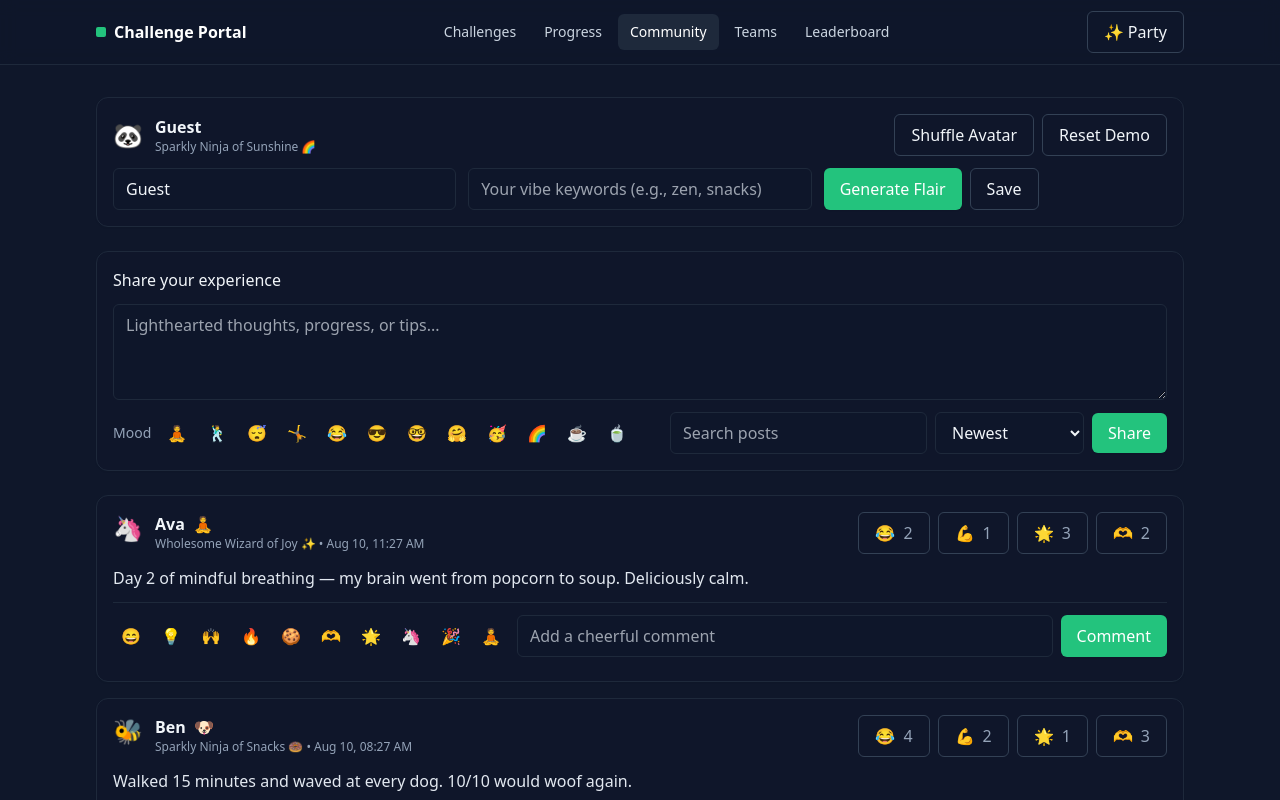
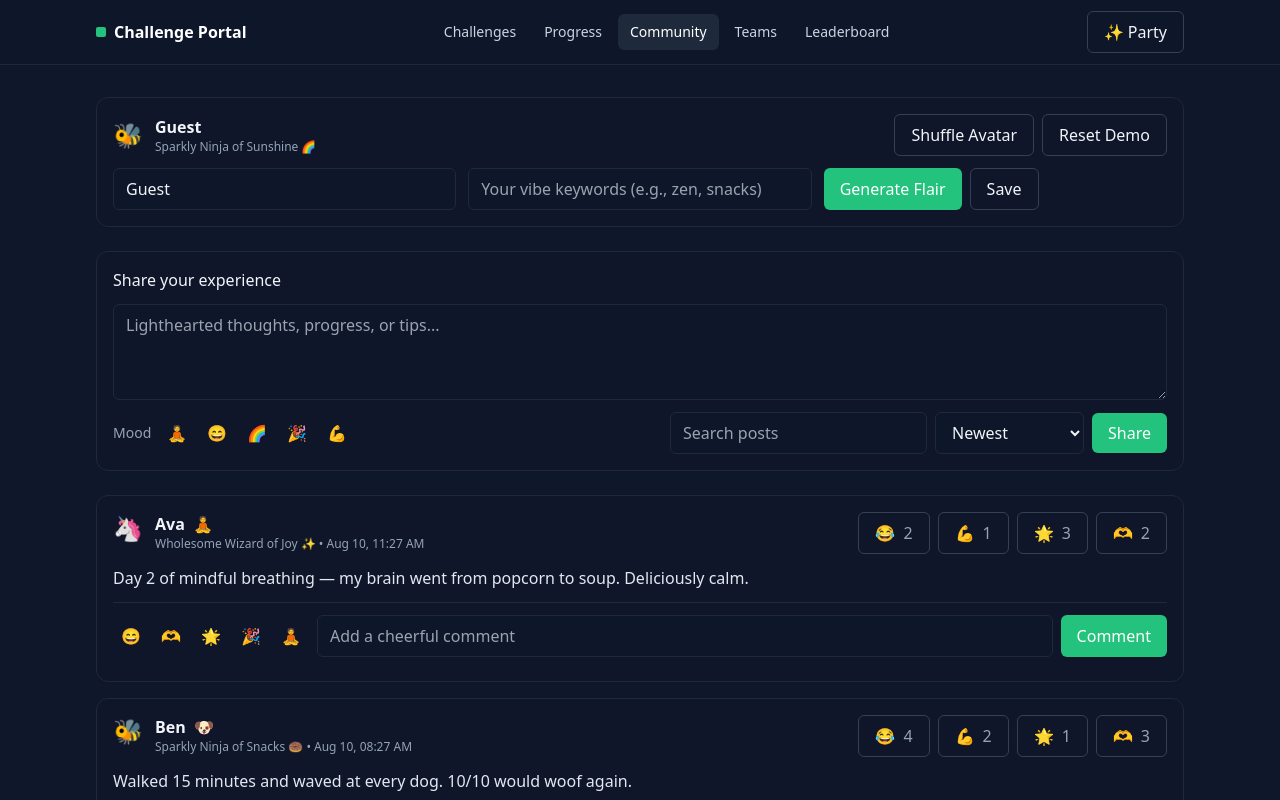
Before and after one commit to Bereket12-G/Tenaye, a React (Vite) app in the folder challenge-portal/: page /community in a window 1280 px wide. Shown: the top 800 px of the page. Built offline with nearby package versions, Linux system fonts and the light colour scheme.

Commit message:
Reduce emoji variety across multiple components for consistency
Co-authored-by: bg726685 <bg726685@gmail.com>

```diff
--- a/challenge-portal/src/components/CommunityBoard.tsx
+++ b/challenge-portal/src/components/CommunityBoard.tsx
@@ -3,7 +3,7 @@ import { useEffect, useMemo, useState } from 'react'
 const STORAGE_POSTS = 'community-board-posts-v1'
 const STORAGE_PROFILE = 'community-board-profile-v1'
 
-const AVATAR_EMOJIS = ['🦄','🐙','🐝','🐢','🐼','🦊','🐸','🦖','🐧','🐨','🐤','🐵','🦔','🦚','🦥','🐶','🐱']
+const AVATAR_EMOJIS = ['🦄','🐝','🐢','🐼','🦊','🐧']
 const REACTIONS = ['😂','💪','🌟','🫶'] as const
 
 type ReactionKey = typeof REACTIONS[number]
@@ -40,7 +40,7 @@ function generateFlair(keywords: string): string {
   const vibes = ['Zen','Sparkly','Turbo','Cozy','Chaotic','Wholesome','Sneaky','Glorious','Giggle','Cosmic']
   const nouns = ['Noodle','Ninja','Walrus','Wizard','Tornado','Muffin','Comet','Yogi','Disco','Koala']
   const extras = ['of Joy','of Calm','of Snacks','of Chaos','of Vibes','of Sunshine','of Shenanigans']
-  const emojis = ['✨','🍩','🌈','🧘','🎉','🪩','🍉','🫠','🦄','🐸']
+  const emojis = ['✨','🌈','🧘','🎉','💪']
   const kw = keywords.trim()
   const kwPart = kw ? ` ${kw.split(/[\,\s]+/).filter(Boolean)[0]}` : ''
   return `${pick(vibes)} ${pick(nouns)}${kwPart} ${pick(extras)} ${pick(emojis)}`
@@ -167,7 +167,7 @@ export default function CommunityBoard() {
           <div className="flex gap-2 items-center">
             <span className="text-sm p-muted">Mood</span>
             <div className="flex gap-1">
-              {['🧘','🕺','😴','🤸','😂','😎','🤓','🤗','🥳','🌈','☕️','🍵'].map((m) => (
+              {['🧘','😄','🌈','🎉','💪'].map((m) => (
                 <button key={m} onClick={() => setMood(m)} className={`px-2 py-1 rounded ${mood===m?'bg-slate-800':'hover:bg-slate-800/60'}`}>{m}</button>
               ))}
             </div>
@@ -230,7 +230,7 @@ export default function CommunityBoard() {
 function CommentBox({ onAdd }: { onAdd: (text: string) => void }) {
   const [text, setText] = useState('')
   const [pickEmoji, setPickEmoji] = useState('')
-  const emojis = ['😄','💡','🙌','🔥','🍪','🫶','🌟','🦄','🎉','🧘']
+  const emojis = ['😄','🫶','🌟','🎉','🧘']
   const add = () => {
     const t = (pickEmoji ? pickEmoji + ' ' : '') + text.trim()
     if (!t) return
--- a/challenge-portal/src/components/LeaderboardJoy.tsx
+++ b/challenge-portal/src/components/LeaderboardJoy.tsx
@@ -21,7 +21,7 @@ type Snapshot = {
   players: Player[]
 }
 
-const EMOJIS = ['🌈','✨','🦄','🍩','🍉','🐸','🧘','🎉','🪩','💫','🌟','🥑']
+const EMOJIS = ['🌈','✨','🧘','🎉','🌟']
 const ADJ = ['Glowy','Kind','Cheery','Cozy','Sparkly','Sunny','Gentle','Brave','Radiant','Zesty']
 const NOUN = ['Koala','Captain','Wizard','Pinecone','Noodle','Otter','Muffin','Firefly','Panda','Cactus']
 const PRAISE = ['Radiates kindness','Spreads good vibes','Shares high-fives','Cheer captain','Joy distributor','Streak superstar']
@@ -36,7 +36,7 @@ function seedPlayers(): Player[] {
   return base.map((n) => ({
     id: crypto.randomUUID(),
     name: `${n} · ${makeName()}`,
-    emoji: pick(['😄','🦄','🐝','🐢','🐼','🦊','🐸','🦖','🐧','🐨']),
+    emoji: pick(['😄','🐝','🐢','🐼','🦊','🐧']),
     kindness: Math.floor(600 + Math.random()*500),
     streak: Math.floor(1 + Math.random()*15),
     highFives: Math.floor(10 + Math.random()*100),
--- a/challenge-portal/src/components/ProgressPlayground.tsx
+++ b/challenge-portal/src/components/ProgressPlayground.tsx
@@ -2,7 +2,7 @@ import { useCallback, useEffect, useMemo, useState } from 'react'
 
 const STORAGE_KEY = 'progress-playground-logs-v1'
 
-const FUN_ICONS = ['🍌','🦄','🫠','🕺','🧠','🌈','🍩','💃','🪩','🦖','🪄','🍉','🐸','✨','🧘']
+const FUN_ICONS = ['✨','🌈','🧘','🎉','💪']
 
 function randomIcon() {
   return FUN_ICONS[Math.floor(Math.random() * FUN_ICONS.length)]
--- a/challenge-portal/src/components/TeamStudio.tsx
+++ b/challenge-portal/src/components/TeamStudio.tsx
@@ -13,7 +13,7 @@ const COLOR_THEMES = [
   { id: 'lime', dot: 'bg-lime-500', badge: 'bg-lime-600/20 text-lime-300 border-lime-700', btn: 'bg-lime-600 hover:bg-lime-700' },
 ]
 
-const EMOJIS = ['🦄','🍩','🦖','🐸','🧘','🪩','🐢','🐝','🐧','🌈','🔥','✨','🍉','🥑','🦥']
+const EMOJIS = ['🧘','🐢','🐝','🐧','🌈','✨']
 const ADJECTIVES = ['Giggly','Zen','Turbo','Sparkly','Sleepy','Wobbly','Lo-Fi','Sassy','Wholesome','Chaotic','Banana','Cosmic','Mighty','Curious','Bouncy']
 const NOUNS = ['Walruses','Wombats','Unicorns','Muffins','Disco Ducks','Yogis','Noodles','Otters','Koalas','Pickles','Cupcakes','Penguins','Koalas','Llamas','Otters']
 const CHANTS = [
```
